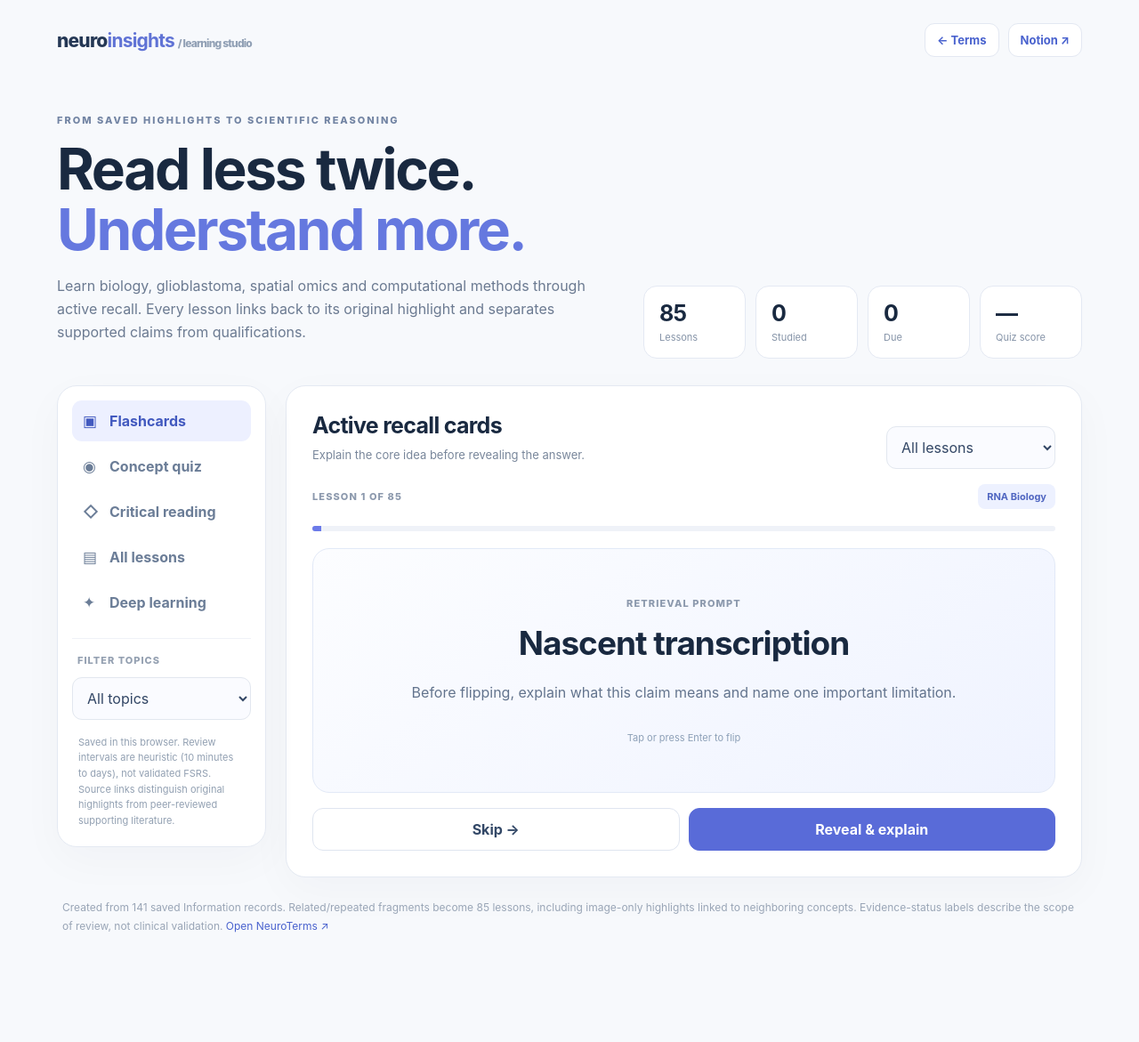
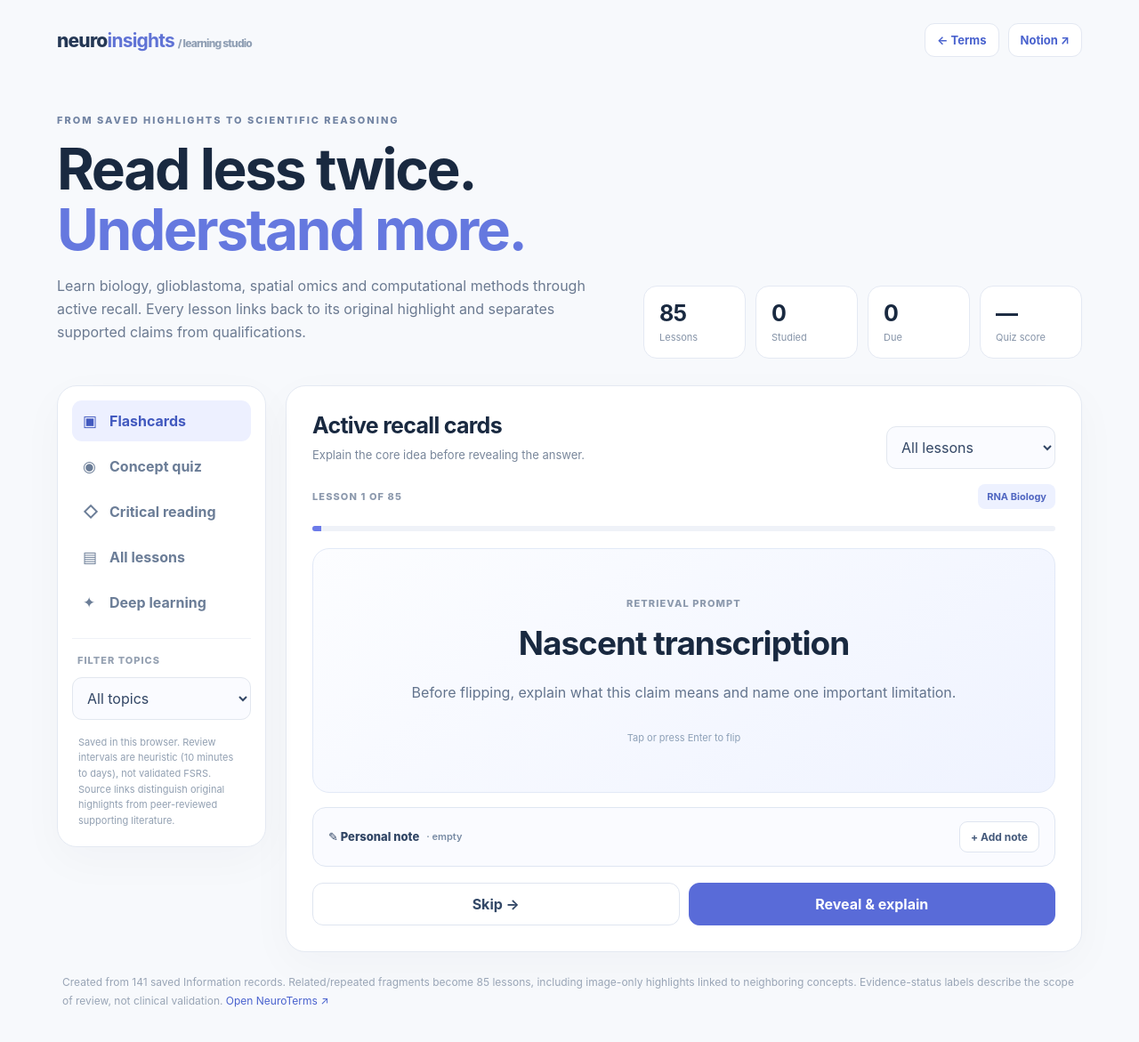
Before and after one commit to alim98/AliMikaeili.github.io, a Jekyll site: the page neuroterms/information/index.html, which Jekyll copies as it is, in a window 1280 px wide and 1239 px high. Shown: the top 1171 px of the window at 89% size. Built offline with Jekyll 4.4.1, drawn with Linux system fonts in a browser that asks for light colours.

Commit message:
Enable personal notes on every flashcard

```diff
--- a/neuroterms/information/index.html
+++ b/neuroterms/information/index.html
@@ -133,7 +133,7 @@ const relevant=()=>lessons.filter(t=>topic==="all"||t.category===topic);
 function setMode(next){mode=next;["cards","quiz","critical","library"].forEach(n=>{$(n).classList.toggle("hidden",n!==next);$("nav-"+n).classList.toggle("active",n===next)});if(next==="cards")startCards();if(next==="quiz")startQuiz();if(next==="critical")renderCritical();if(next==="library")renderLibrary()}
 function cardCandidates(){const a=relevant();const p=$("pool").value;if(p==="due")return a.filter(t=>row(t).seen&&row(t).due<=Date.now());if(p==="new")return a.filter(t=>!row(t).seen);if(p==="hard")return a.filter(t=>row(t).wrong>0||["again","hard"].includes(row(t).last));return a}
 function startCards(custom){cards=custom||shuffle(cardCandidates());cardAt=0;flipped=false;renderCard()}
-function renderCard(){const t=cards[cardAt];$("cardActive").classList.toggle("hidden",!t);$("cardEmpty").classList.toggle("hidden",!!t);if(!t)return;$("cardPosition").textContent="LESSON "+(cardAt+1)+" OF "+cards.length;$("cardCategory").textContent=t.category;$("cardProgress").style.width=(100*(cardAt+1)/cards.length)+"%";$("face").textContent=flipped?"CORE IDEA":"RETRIEVAL PROMPT";$("flashTitle").textContent=t.title;$("flashBody").textContent=flipped?t.takeaway:"Before flipping, explain what this claim means and name one important limitation.";$("details").classList.toggle("hidden",!flipped);$("cardControls").classList.toggle("hidden",flipped);$("grades").classList.toggle("hidden",!flipped);if(flipped)renderDetails($("details"),t)}
+function renderCard(){const t=cards[cardAt];$("cardActive").classList.toggle("hidden",!t);$("cardEmpty").classList.toggle("hidden",!!t);if(!t)return;$("flash").dataset.noteId=t.id;$("cardPosition").textContent="LESSON "+(cardAt+1)+" OF "+cards.length;$("cardCategory").textContent=t.category;$("cardProgress").style.width=(100*(cardAt+1)/cards.length)+"%";$("face").textContent=flipped?"CORE IDEA":"RETRIEVAL PROMPT";$("flashTitle").textContent=t.title;$("flashBody").textContent=flipped?t.takeaway:"Before flipping, explain what this claim means and name one important limitation.";$("details").classList.toggle("hidden",!flipped);$("cardControls").classList.toggle("hidden",flipped);$("grades").classList.toggle("hidden",!flipped);if(flipped)renderDetails($("details"),t)}
 function flip(){if(!cards[cardAt])return;flipped=!flipped;renderCard()}
 function nextCard(){cardAt++;flipped=false;renderCard()}
 function grade(t,g){const p=row(t);p.seen=Date.now();if(g==="again"){p.reps=0;p.interval=1/144;p.wrong++}else if(g==="hard"){p.reps++;p.interval=Math.max(1,p.interval*1.2)}else if(g==="good"){p.reps++;p.interval=p.interval>=1?p.interval*2.1:2}else{p.reps++;p.interval=p.interval>=1?p.interval*2.7:5}p.last=g;p.due=Date.now()+p.interval*day;persist()}
@@ -162,4 +162,4 @@ $("quizSize").onchange=startQuiz;$("restartQuiz").onclick=startQuiz;$("nextQuiz"
 $("reviewMissed").onclick=()=>{if(!qMissed.length){setMode("cards");return}mode="cards";["cards","quiz","critical","library"].forEach(n=>{$(n).classList.toggle("hidden",n!=="cards");$("nav-"+n).classList.toggle("active",n==="cards")});startCards(shuffle(qMissed))};
 $("criticalStart").onclick=()=>{const a=criticalLessons();makeQuiz(a)};$("criticalCards").onclick=()=>{mode="cards";["cards","quiz","critical","library"].forEach(n=>{$(n).classList.toggle("hidden",n!=="cards");$("nav-"+n).classList.toggle("active",n==="cards")});startCards(shuffle(criticalLessons()))};
 $("search").oninput=renderLibrary;$("close").onclick=()=>$("dialog").close();init();
-</script><script src="./deep.js" defer></script></body></html>
+</script><script src="./deep.js" defer></script><script src="../card-notes.js" data-card="#flash" data-namespace="neuroinsights-card-notes-v1" defer></script></body></html>
```
